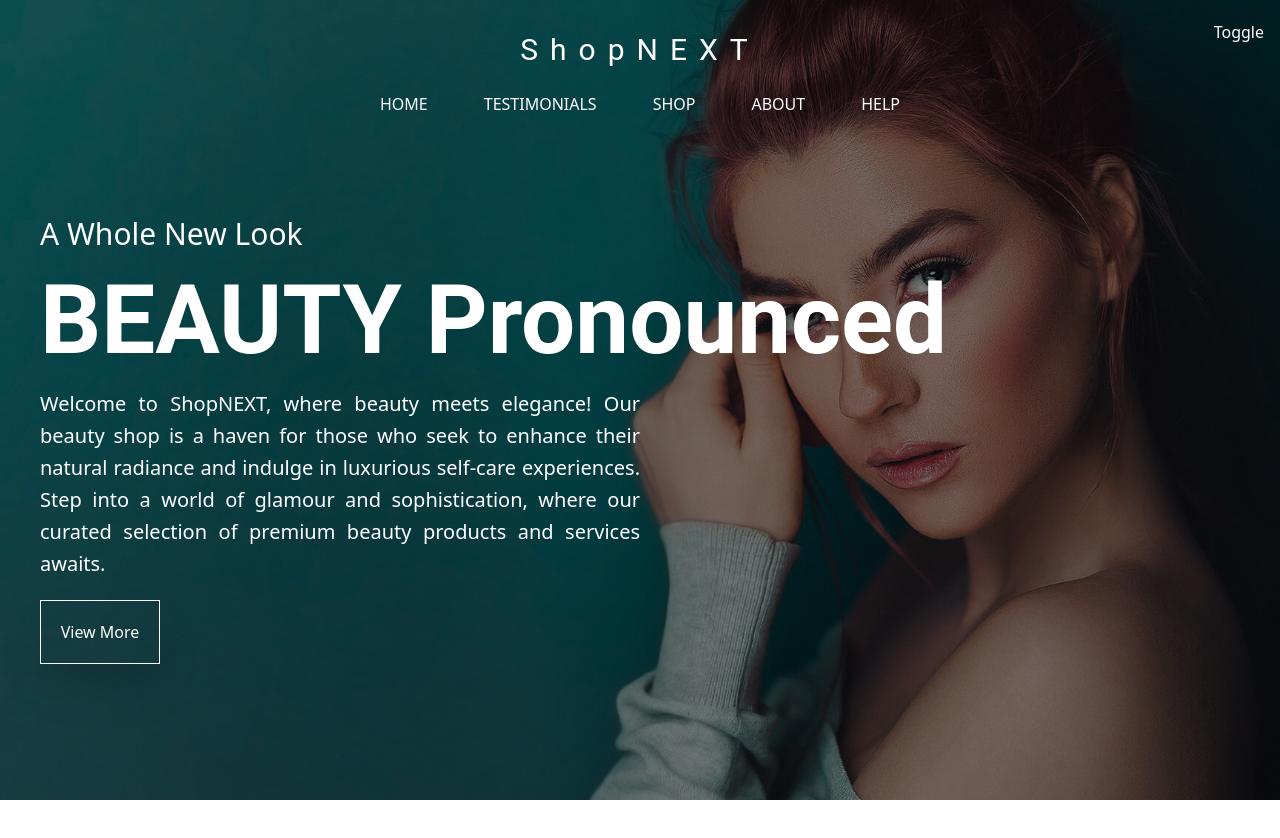
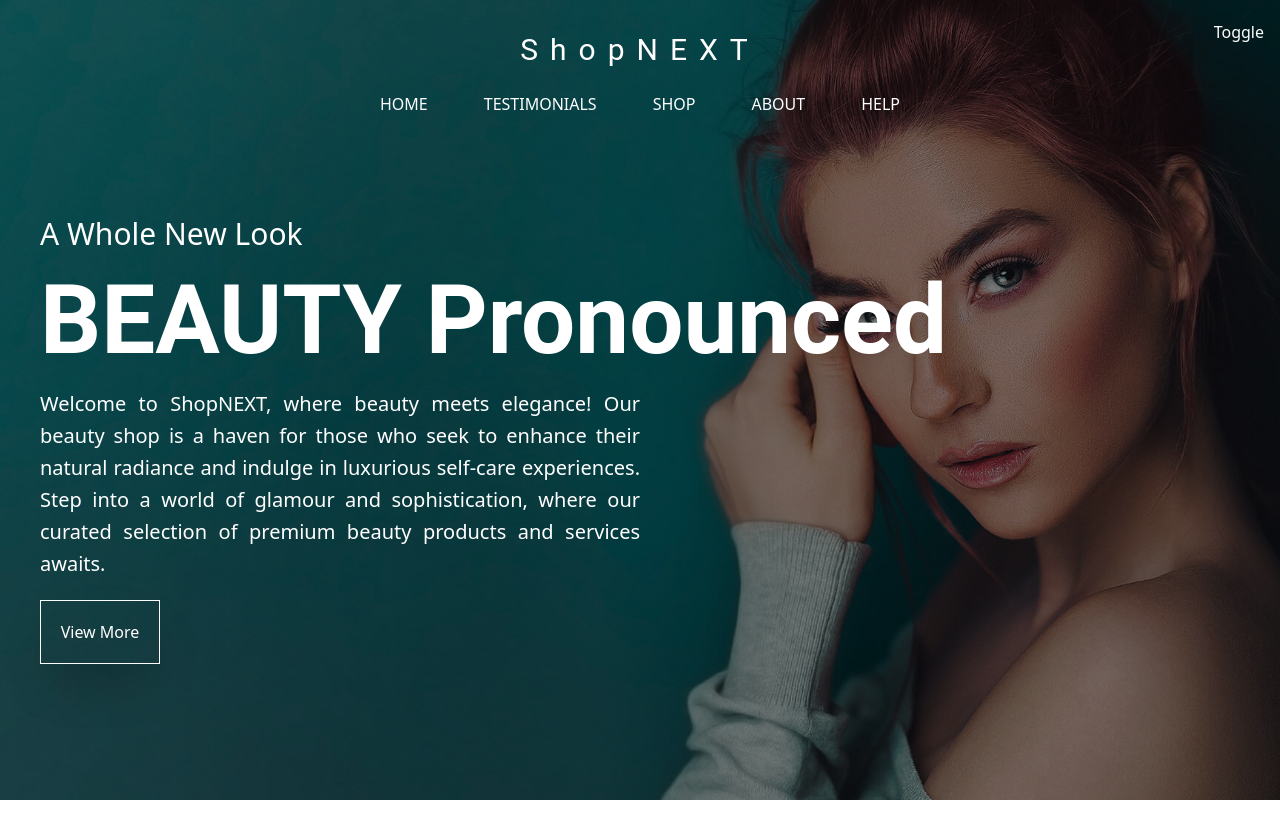
Before and after one commit to Arijit-123Banerjee/shopNEXTEx, a React (Vite) app: page / in a window 1280 px wide. Shown: the top 838 px of the page. Built offline with nearby package versions, Linux system fonts and the light colour scheme.

Commit message:
added animations

```diff
--- a/package.json
+++ b/package.json
@@ -10,6 +10,8 @@
     "preview": "vite preview"
   },
   "dependencies": {
+    "custom-cursor-react": "^1.0.5",
+    "framer-motion": "^10.18.0",
     "hamburger-react": "^2.5.0",
     "react": "^18.2.0",
     "react-dom": "^18.2.0"
--- a/src/App.jsx
+++ b/src/App.jsx
@@ -1,18 +1,34 @@
-import React from "react";
+import { React, useState } from "react";
 import BeautyProduct from "./Components/HeroSectionPage/BeautyProduct";
 import NavBar from "./Components/HeroSectionPage/NavBar";
-
 import BackgroundIMG from "../src/backgroundIMG.jpg";
+import { motion } from "framer-motion";
 
 const App = () => {
+  const [isOpen, setOpen] = useState(false);
+
   return (
     <div className="h-screen bg-black">
-      <div
-        className="bg-cover bg-no-repeat bg-center h-screen bg-fixed relative "
-        style={{ backgroundImage: `url(${BackgroundIMG})` }}
+      <motion.div
+        initial={{ opacity: 0 }}
+        animate={{ opacity: 1 }}
+        transition={{ duration: 2 }}
       >
-        <NavBar />
-      </div>
+        <motion.div
+          initial={{ x: -100 }}
+          animate={{ x: 0 }}
+          transition={{ duration: 0.8 }}
+        >
+          <div
+            className="bg bg-cover bg-no-repeat h-screen bg-fixed relative max-md:bg-[60%] bg-left "
+            style={{
+              backgroundImage: `url(${BackgroundIMG})`,
+            }}
+          >
+            <NavBar isOpen={isOpen} setOpen={setOpen} />
+          </div>
+        </motion.div>
+      </motion.div>
       <BeautyProduct />
     </div>
   );
--- a/src/Components/HeroSectionPage/NavBar.jsx
+++ b/src/Components/HeroSectionPage/NavBar.jsx
@@ -1,12 +1,15 @@
-import React, { useState } from "react";
+import React from "react";
 import MainSection from "./MainSection";
-import Hamburger from "hamburger-react";
+import { Rotate as Hamburger } from "hamburger-react";
+import { motion } from "framer-motion";
 
-const NavBar = () => {
-  const [isOpen, setOpen] = useState(false);
-  console.log(isOpen);
+const NavLink = ({ text }) => (
+  <li className="w-full p-14 cursor-pointer duration-300 hover:bg-[#407a7d] flex justify-center items-center hover:text-xl text-gray-400">
+    {text}
+  </li>
+);
 
-  return (
+const NavBar = ({ isOpen, setOpen }) => (
   <div className="absolute inset-0 bg-black bg-opacity-50 flex flex-col">
     <nav className="h-[10vh] max-md:flex max-md:justify-between max-md:items-center max-md:p-3 text-center pt-8">
       <h1 className="text-white font-roboto max-md:text-xl text-3xl tracking-[0.4em]">
@@ -20,20 +23,27 @@ const NavBar = () => {
       </div>
       <div className="menu max-md:hidden">
         <ul className="list-none flex justify-center gap-14 text-white mt-6 text-md font-light">
-            <li>HOME</li>
-            <li>TESTIMONIALS</li>
-            <li>SHOP</li>
-            <li>ABOUT</li>
-            <li>HELP</li>
+          {["HOME", "TESTIMONIALS", "SHOP", "ABOUT", "HELP"].map((text) => (
+            <li key={text}>{text}</li>
+          ))}
         </ul>
       </div>
     </nav>
     {isOpen && (
-        <div className="h-screen w-[100%] bg-green-800 absolute top-0 z-0 "></div>
+      <motion.div initial={{ opacity: 0 }} animate={{ opacity: 0.96 }}>
+        <div className="h-screen w-full absolute top-0 z-0 bg-[#0a3639] flex flex-col items-center ">
+          {/* Updated z-index to ensure the navigation is on top of other elements */}
+          <ul className="h-screen w-full flex justify-center flex-col items-center gap-4">
+            {["HOME", "TESTIMONIALS", "SHOP", "ABOUT", "HELP"].map((text) => (
+              <NavLink key={text} text={text} />
+            ))}
+          </ul>
+        </div>
+      </motion.div>
     )}
+
     <MainSection />
   </div>
 );
-};
 
 export default NavBar;
```
Also changed, not shown: 1 other file (tests, documents, lock files or other folders). Lines whose indentation alone changed are shown as unchanged.
